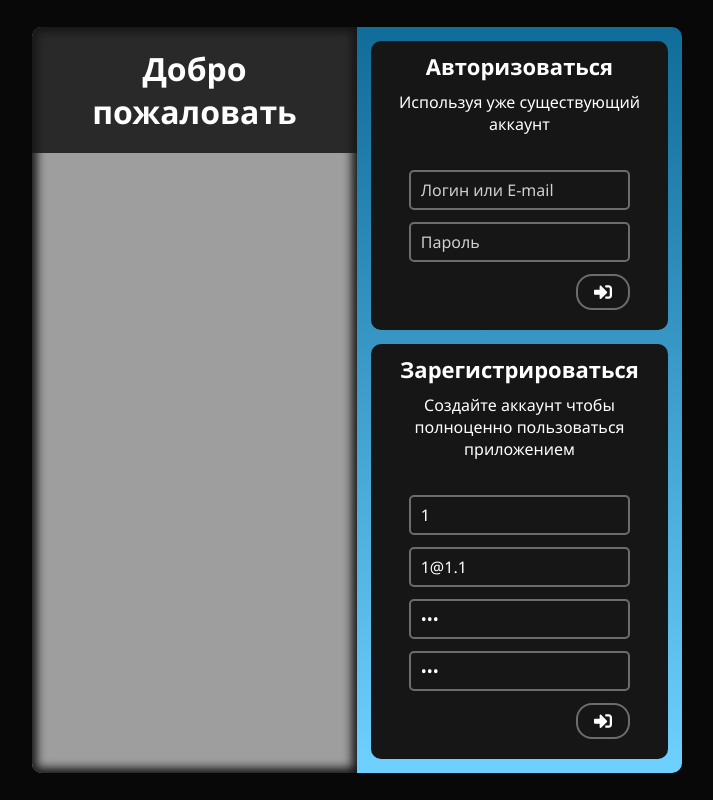
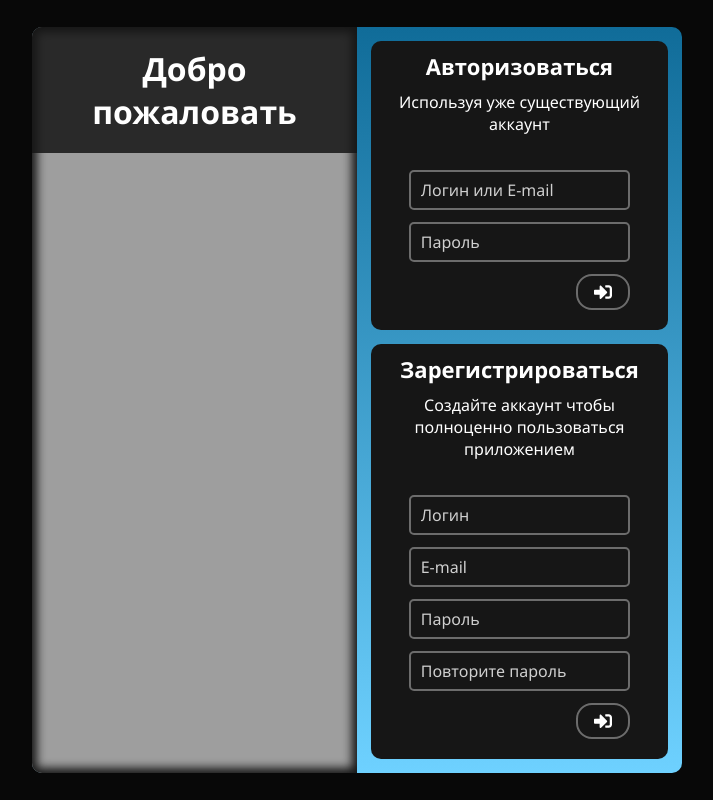
Before and after one commit to RichieVan/Twitter-like-application-frontend, a React app: page / in a window 1280 px wide. Shown: the whole page, without its empty margins (283-996 px from the left). Built offline with nearby package versions, Linux system fonts and the light colour scheme; what fast-average-color would draw is missing.

Commit message:
removed auth placeholders

```diff
--- a/src/components/Greeting.js
+++ b/src/components/Greeting.js
@@ -66,10 +66,10 @@ const LoginForm = () => {
 const RegistrationForm = () => {
     const {userStore} = useContext(Context);
 
-    const [login, setLogin] = useState('1');
-    const [email, setEmail] = useState('1@1.1');
-    const [password, setPassword] = useState('123');
-    const [passwordRepeat, setPasswordRepeat] = useState('123');
+    const [login, setLogin] = useState('');
+    const [email, setEmail] = useState('');
+    const [password, setPassword] = useState('');
+    const [passwordRepeat, setPasswordRepeat] = useState('');
     const [isLoading, setisLoading] = useState(false);
 
     const navigate = useNavigate();
```
